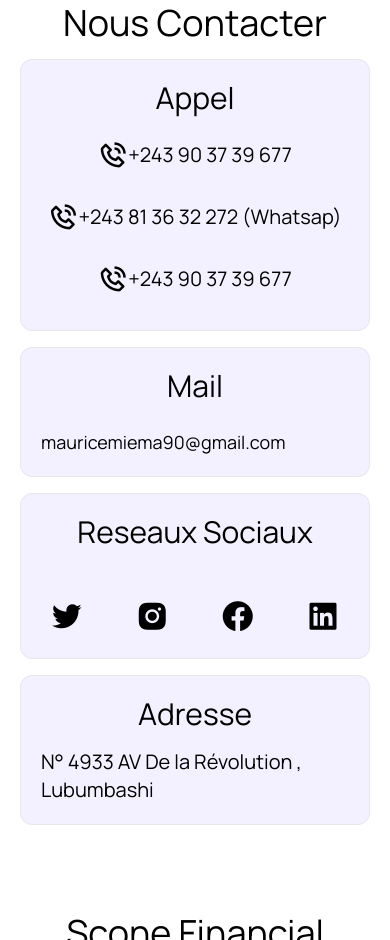
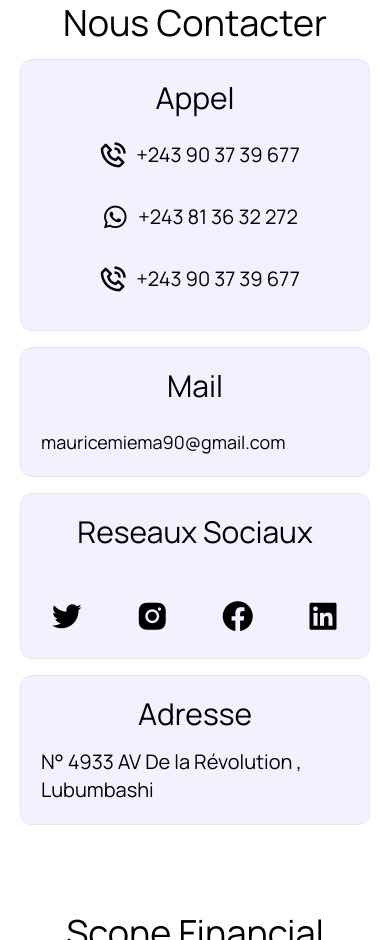
Before and after one commit to Maurice-parfait/Scone-Finamcial-Group, a website: page public/index.html in a window 390 px wide. Shown: the part 6258-7198 px from the top of the page. Drawn offline with nearby package versions, Linux system fonts and the light colour scheme; a web font is replaced by a local one.

Commit message:
menu responsive terminer et d'autre petit truc arranger

```diff
--- a/public/index.html
+++ b/public/index.html
@@ -398,21 +398,21 @@
 
                                 <div class="py-4 flex justify-center text-xl">
                                     <a class="flex items-center" href="tel:+243903739677">
-                                        <i class='bx bx-phone-call text-3xl'></i>
+                                        <i class='bx bx-phone-call text-3xl px-2'></i>
                                         +243 90 37 39 677
                                     </a>
                                 </div>
 
                                 <div class="py-4 flex justify-center text-xl">
                                     <a class="flex items-center" href="http://wa.me/+243813632272" target="_blank">
-                                        <i class='bx bx-phone-call text-3xl text-center'></i>
-                                        +243 81 36 32 272 (Whatsap)
+                                        <i class='bx bxl-whatsapp text-3xl px-2'></i>
+                                        +243 81 36 32 272
                                     </a>
                                 </div>
 
                                 <div class="py-4 flex justify-center text-xl">
                                     <a class="flex items-center" href="+243903739677">
-                                        <i class='bx bx-phone-call text-3xl'></i>
+                                        <i class='bx bx-phone-call text-3xl px-2'></i>
                                         +243 90 37 39 677
                                     </a>
                                 </div>
```
